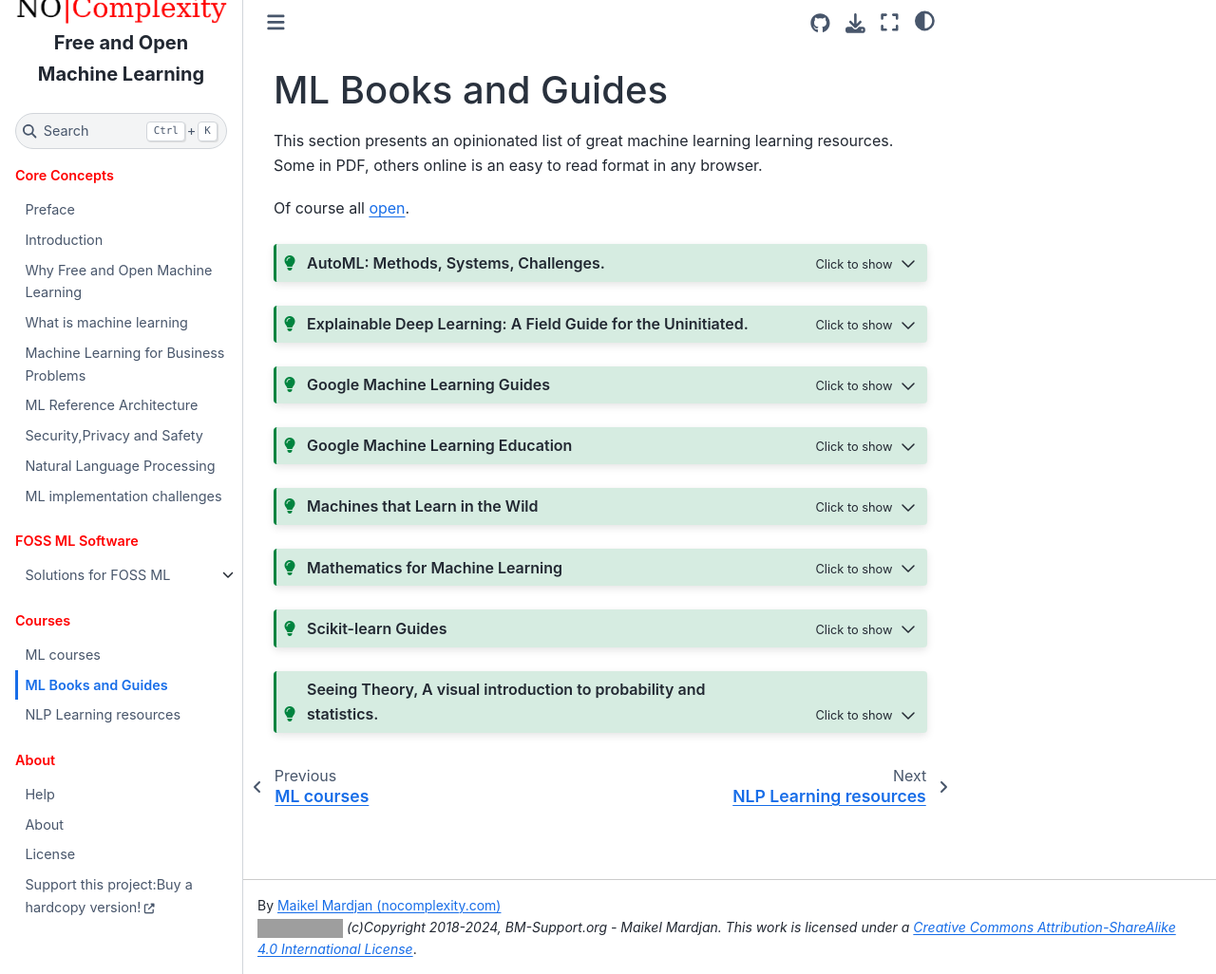
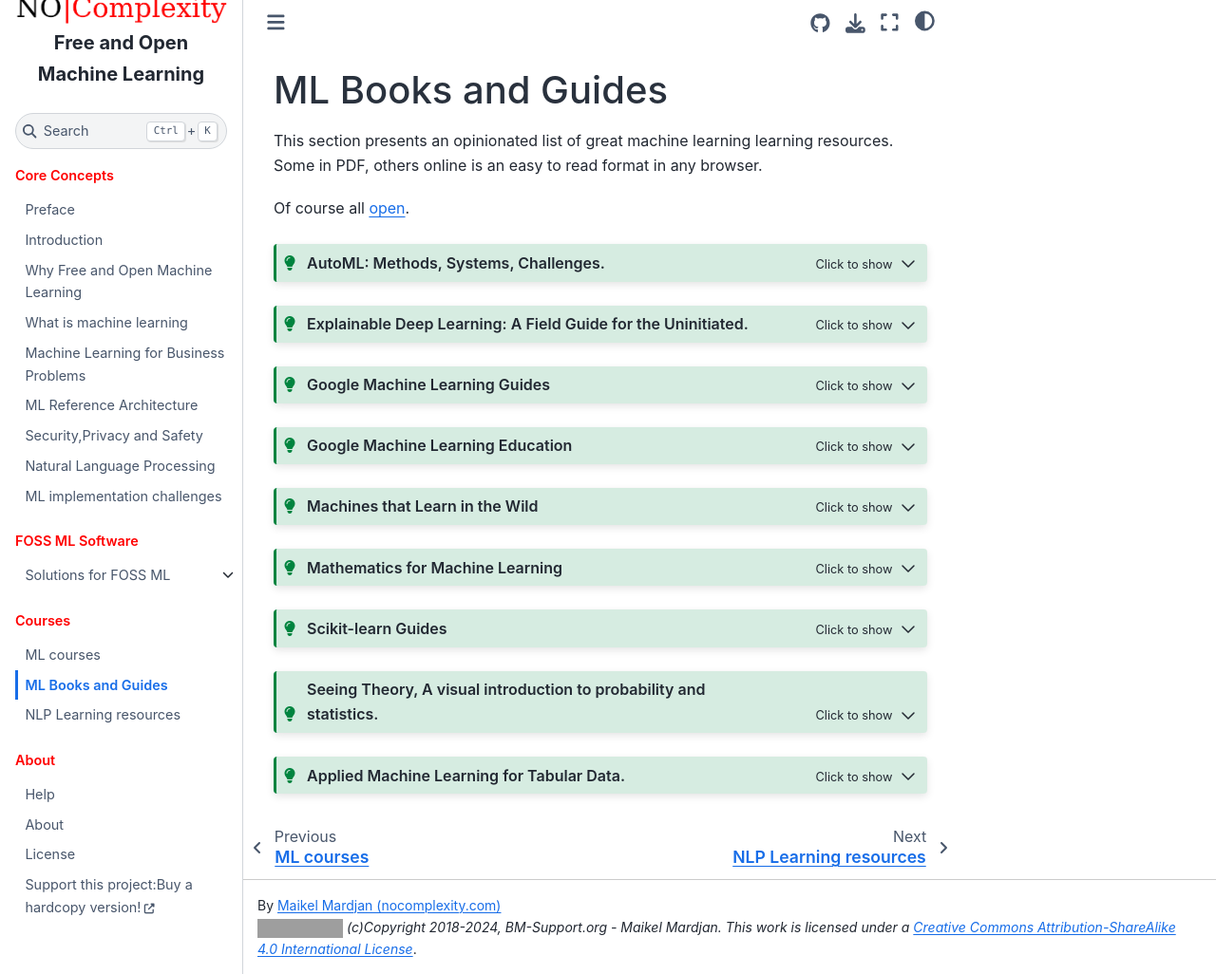
Before and after one commit to nocomplexity/FreeAndOpenMachineLearning, a Jupyter Book: the page built from ml-books.md, in a window 1280 px wide and 1026 px high. Shown: the whole window at 95% size. Built offline with Jupyter Book 1.0.4 settings and Sphinx 7.4.7 and the Sphinx Book theme 1.1.4, drawn with Linux system fonts in a browser that asks for light colours; grey boxes are pictures that could not be loaded.

Commit message:
[UPDATE] ML Book added

````diff
--- a/ml-books.md
+++ b/ml-books.md
@@ -73,6 +73,7 @@
 ```
 
 
+
 ```{admonition}  Scikit-learn Guides
 :class: tip, dropdown
 
@@ -91,3 +92,16 @@
 [Interactive learning book that visualizes the fundamental statistical concepts](https://seeing-theory.brown.edu/)
 
 ```
+
+
+```{admonition}   Applied Machine Learning for Tabular Data.
+:class: tip, dropdown
+
+A practical guide to developing quality predictive models from tabular data.
+
+[Applied Machine Learning for Tabular Data](https://aml4td.org/)
+
+
+[sources on Github](https://github.com/aml4td/website/)
+
+```
````
